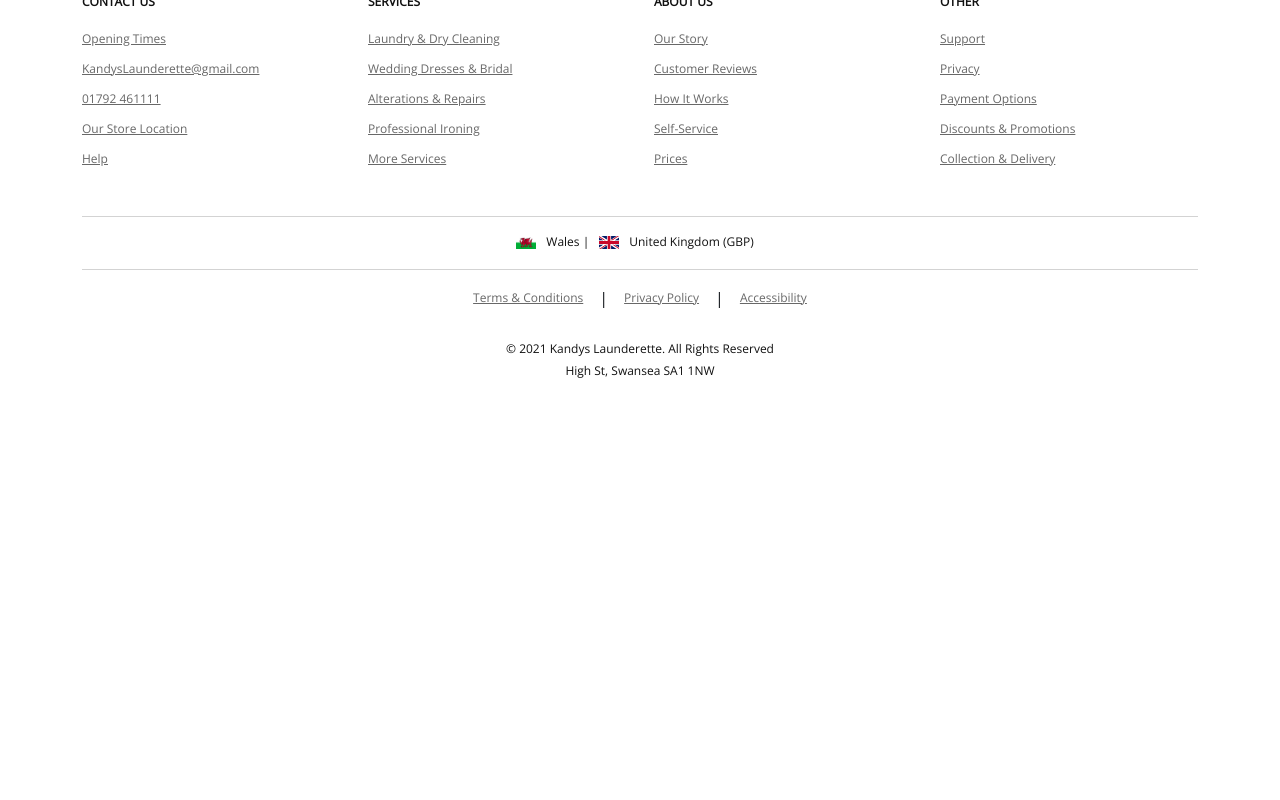
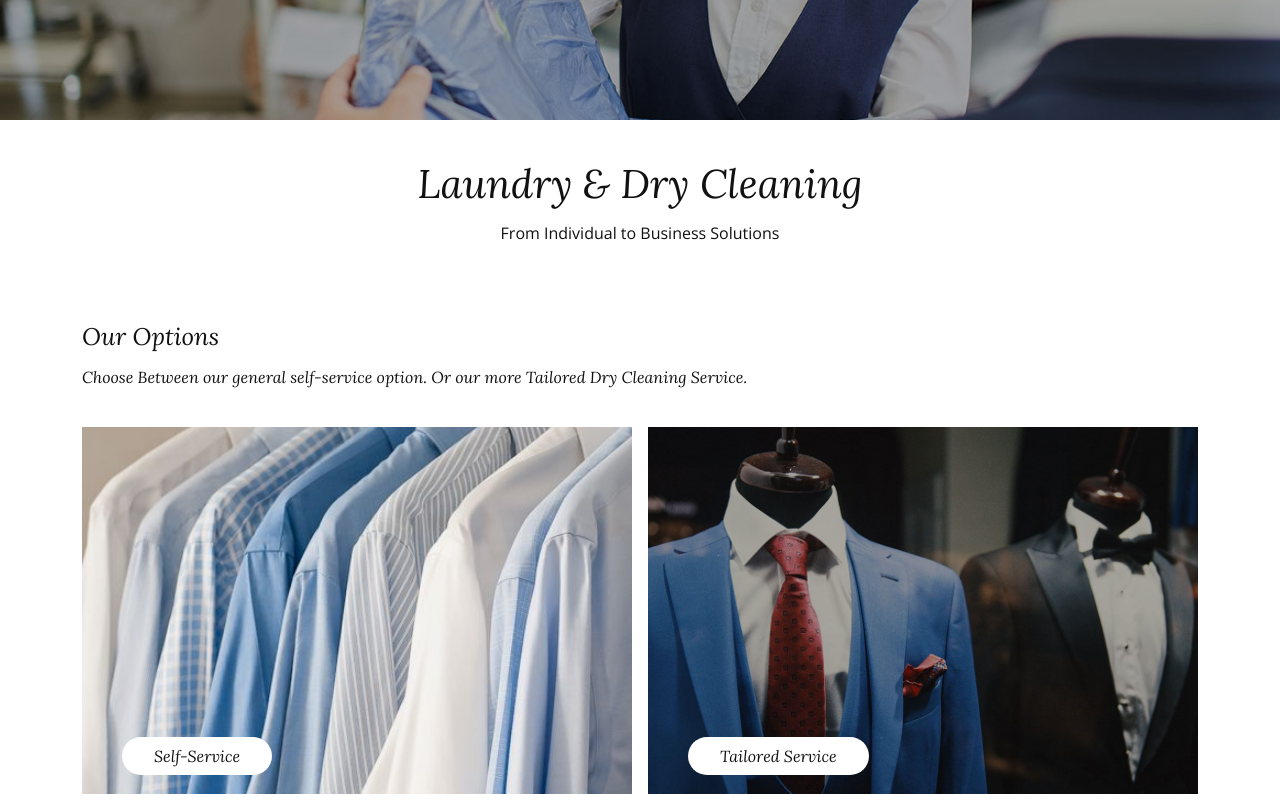
Before and after one commit to Todd-Owen-Mpeli/KandysLaunderette, a Next.js app: page /LaundryDryCleaning in a window 1280 px wide. Shown: the part 380-1180 px from the top of the page. Before the commit the page ends 800 px from the top, so only its background shows below. Built offline with nearby package versions, Linux system fonts and the light colour scheme.

Commit message:
Created new scss styling files for the new additional pages. Alternatively, created new pages for the different laundry service options. Edited the styling for both pages also edited the page routing links.

```diff
--- /dev/null
+++ b/pages/LaundryAndDryCleaning/SelfService.js
@@ -0,0 +1,74 @@
+import Head from "next/head";
+import Link from "next/link";
+import Image from "next/image";
+import Navbar from "/components/Navbar";
+import Footer from "/components/Footer";
+import styles from "/styles/Home.module.scss";
+
+const SelfService = () => {
+	return (
+		<>
+			<div>
+				{/* <!--===== HEAD =====--> */}
+				<Head>
+					{/* <!-- Website Title --> */}
+					<title>Self-Service | Kandys Launderette</title>
+					<meta name="description" content="Generated by create next app" />
+					<link rel="icon" href="img/Logo.png" />
+
+					{/* <!-- AOS CDN.js Reveal Animation  --> */}
+					<link
+						rel="stylesheet"
+						href="https://cdnjs.cloudflare.com/ajax/libs/aos/2.3.4/aos.css"
+						integrity="sha512-1cK78a1o+ht2JcaW6g8OXYwqpev9+6GqOkz9xmBN9iUUhIndKtxwILGWYOSibOKjLsEdjyjZvYDq/cZwNeak0w=="
+						crossOrigin="anonymous"
+						referrerpolicy="no-referrer"
+					/>
+					{/* <!-- Bootstrap CSS --> */}
+					<link
+						href="https://cdn.jsdelivr.net/npm/bootstrap@5.1.0/dist/css/bootstrap.min.css"
+						rel="stylesheet"
+						integrity="sha384-KyZXEAg3QhqLMpG8r+8fhAXLRk2vvoC2f3B09zVXn8CA5QIVfZOJ3BCsw2P0p/We"
+						crossOrigin="anonymous"
+					/>
+					{/* <!-- Bootstrap Icon Link --> */}
+					<link
+						rel="stylesheet"
+						href="https://cdn.jsdelivr.net/npm/bootstrap-icons@1.5.0/font/bootstrap-icons.css"
+					/>
+					{/* <!-- Icons for Mobile viewport --> */}
+					<link
+						rel="stylesheet"
+						href="https://unicons.iconscout.com/release/v4.0.0/css/line.css"
+					/>
+				</Head>
+
+				{/* <!--===== NAVIGATION =====--> */}
+				<Navbar />
+
+				{/* // <========== PAGE TITLE ==========> */}
+				<div className={styles.mainContent}>
+					<div className="container">
+						<div className={styles.content}>
+							<div className={styles.title}>
+								<h2>Individual Self-Service</h2>
+								<p>
+									Our Individual Self-Services allows any of our customers to
+									arrive at our store are select the various options we provide.
+									No prior booking required. <br></br>
+									Most our customer book in advance when they need their items
+									completed by and when they plan to arrive.
+								</p>
+							</div>
+						</div>
+					</div>
+				</div>
+
+				{/* <!--===== FOOTER =====--> */}
+				<Footer />
+			</div>
+		</>
+	);
+};
+
+export default SelfService;
--- /dev/null
+++ b/pages/LaundryAndDryCleaning/TailoredService.js
@@ -0,0 +1,56 @@
+import Head from "next/head";
+import Link from "next/link";
+import Image from "next/image";
+import Navbar from "/components/Navbar";
+import Footer from "/components/Footer";
+import styles from "/styles/Home.module.scss";
+
+const TailoredService = () => {
+	return (
+		<>
+			<div>
+				{/* <!--===== HEAD =====--> */}
+				<Head>
+					{/* <!-- Website Title --> */}
+					<title>Tailored Service | Kandys Launderette</title>
+					<meta name="description" content="Generated by create next app" />
+					<link rel="icon" href="img/Logo.png" />
+
+					{/* <!-- AOS CDN.js Reveal Animation  --> */}
+					<link
+						rel="stylesheet"
+						href="https://cdnjs.cloudflare.com/ajax/libs/aos/2.3.4/aos.css"
+						integrity="sha512-1cK78a1o+ht2JcaW6g8OXYwqpev9+6GqOkz9xmBN9iUUhIndKtxwILGWYOSibOKjLsEdjyjZvYDq/cZwNeak0w=="
+						crossOrigin="anonymous"
+						referrerpolicy="no-referrer"
+					/>
+					{/* <!-- Bootstrap CSS --> */}
+					<link
+						href="https://cdn.jsdelivr.net/npm/bootstrap@5.1.0/dist/css/bootstrap.min.css"
+						rel="stylesheet"
+						integrity="sha384-KyZXEAg3QhqLMpG8r+8fhAXLRk2vvoC2f3B09zVXn8CA5QIVfZOJ3BCsw2P0p/We"
+						crossOrigin="anonymous"
+					/>
+					{/* <!-- Bootstrap Icon Link --> */}
+					<link
+						rel="stylesheet"
+						href="https://cdn.jsdelivr.net/npm/bootstrap-icons@1.5.0/font/bootstrap-icons.css"
+					/>
+					{/* <!-- Icons for Mobile viewport --> */}
+					<link
+						rel="stylesheet"
+						href="https://unicons.iconscout.com/release/v4.0.0/css/line.css"
+					/>
+				</Head>
+
+				{/* <!--===== NAVIGATION =====--> */}
+				<Navbar />
+
+				{/* <!--===== FOOTER =====--> */}
+				<Footer />
+			</div>
+		</>
+	);
+};
+
+export default TailoredService;
--- a/pages/LaundryDryCleaning.js
+++ b/pages/LaundryDryCleaning.js
@@ -45,9 +45,87 @@
 			{/* <!--===== NAVIGATION =====--> */}
 			<Navbar />
 
-			<div className={styles.background}>
+			{/* // <========== BACKGROUND IMAGE ==========> */}
+			<div className={styles.backgroundImageOne}></div>
+
+			{/* // <========== PAGE TITLE ==========> */}
+			<div className={styles.pageTitle}>
 				<div className="container">
-					<div className={styles.content}></div>
+					<div className={styles.content}>
+						<div className={styles.title}>
+							<h2>Laundry & Dry Cleaning</h2>
+							<h5>From Individual to Business Solutions</h5>
+						</div>
+					</div>
+				</div>
+			</div>
+
+			{/* // <========== OPTIONS ==========> */}
+			<div className={styles.options}>
+				<div className="container">
+					<div className={styles.content}>
+						<div className={styles.title}>
+							<h2>Our Options</h2>
+							<h5>
+								Choose Between our general self-service option. Or our more
+								Tailored Dry Cleaning Service.
+							</h5>
+						</div>
+
+						<div className={styles.innerContent}>
+							<div className={styles.productDisplay}>
+								<Link href="LaundryAndDryCleaning/SelfService" target="blank">
+									<a>
+										<Image
+											src="/img/7e9ab8b42c20dc188d175760dd46e191.jpg"
+											alt="Product Image"
+											width={300}
+											height={200}
+											layout="responsive"
+											objectFit="cover"
+										/>
+									</a>
+								</Link>
+								<div className={styles.content}>
+									<newButton className={styles.shopButton}>
+										<Link
+											href="LaundryAndDryCleaning/SelfService"
+											target="blank"
+										>
+											<a>Self-Service</a>
+										</Link>
+									</newButton>
+								</div>
+							</div>
+							<div className={styles.productDisplay}>
+								<Link
+									href="LaundryAndDryCleaning/TailoredService"
+									target="blank"
+								>
+									<a>
+										<Image
+											src="/img/luxury-service.jpg"
+											alt="Product Image"
+											width={300}
+											height={200}
+											layout="responsive"
+											objectFit="cover"
+										/>
+									</a>
+								</Link>
+								<div className={styles.content}>
+									<newButton className={styles.shopButton}>
+										<Link
+											href="LaundryAndDryCleaning/TailoredService"
+											target="blank"
+										>
+											<a>Tailored Service</a>
+										</Link>
+									</newButton>
+								</div>
+							</div>
+						</div>
+					</div>
 				</div>
 			</div>
 
--- a/styles/Home.module.scss
+++ b/styles/Home.module.scss
@@ -1,6 +1,9 @@
 // Imports
 @import "./fonts";
 @import "./colors";
+@import "./LaundryAndDryCleaning/LaundryDryCleaning";
+@import "./LaundryAndDryCleaning/pages/SelfService";
+@import "./LaundryAndDryCleaning/pages/TailoredService";
 
 // <========== NAVIGATION ==========>
 .Navbar {
--- /dev/null
+++ b/styles/LaundryAndDryCleaning/_LaundryDryCleaning.scss
@@ -0,0 +1,88 @@
+// <========== BACKGROUND IMAGE ==========>
+.backgroundImageOne {
+	height: 25rem;
+	align-items: center;
+	background: url("/img/david-barnes-dry-cleaners-laundry-ipswich-road-cardiff.jpg");
+	background-size: cover;
+	background-position: center;
+	background-repeat: no-repeat;
+}
+
+// <========== PAGE TITLE ==========>
+.pageTitle {
+	.content {
+		.title {
+			padding: 2.5rem 0;
+			text-align: center;
+
+			h2 {
+				color: $baseColor_black;
+				font-size: $fontSize_large-1;
+				font-family: $fontStyle_option1;
+			}
+
+			h5 {
+				margin-top: 1rem;
+				color: $baseColor_black;
+				font-size: $fontSize_normal;
+				font-family: $fontStyle_header;
+			}
+		}
+	}
+}
+
+// <========== OPTIONS ==========>
+.options {
+	.content {
+		.title {
+			text-align: left;
+			padding: 2rem 0;
+
+			h2 {
+				color: $baseColor_black;
+				font-size: $fontSize_large;
+				font-family: $fontStyle_option1;
+			}
+
+			h5 {
+				margin-top: 1rem;
+				color: $baseColor_black;
+				font-size: $fontSize_normal;
+				font-family: $fontStyle_option1;
+			}
+		}
+
+		.innerContent {
+			display: grid;
+			grid-template-columns: repeat(2, 1fr);
+			grid-column-gap: 1rem;
+
+			.productDisplay {
+				.content {
+					bottom: 50px;
+					padding: 0 1rem;
+					position: relative;
+					margin-left: 1.5rem;
+
+					.shopButton {
+						width: fit-content;
+						padding: 0.5rem 2rem;
+						border-radius: 50px;
+						background-color: $backgroundColor_White;
+
+						a {
+							text-decoration: none;
+							color: $baseColor_black;
+							font-size: $fontSize_normal;
+							font-family: $fontStyle_option1;
+						}
+
+						a:hover {
+							color: $baseColor_lightGrey3;
+						}
+					}
+				}
+			}
+		}
+	}
+}
--- /dev/null
+++ b/styles/LaundryAndDryCleaning/pages/_SelfService.scss
@@ -0,0 +1,23 @@
+// <========== PAGE TITLE ==========>
+.mainContent {
+	.content {
+		.title {
+			padding: 2.5rem 0;
+
+			h2 {
+				text-align: center;
+				color: $baseColor_black;
+				font-size: $fontSize_large-1;
+				font-family: $fontStyle_option1;
+			}
+
+			p {
+				text-align: left;
+				margin-top: 2rem;
+				color: $baseColor_black;
+				font-size: $fontSize_normal;
+				font-family: $fontStyle_header;
+			}
+		}
+	}
+}
```
Also changed, not shown: styles/LaundryAndDryCleaning/pages/_TailoredService.scss (added).
